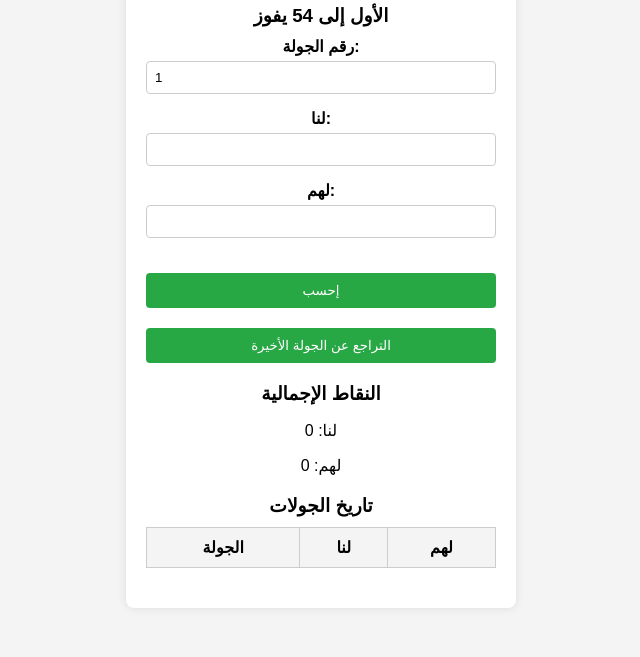
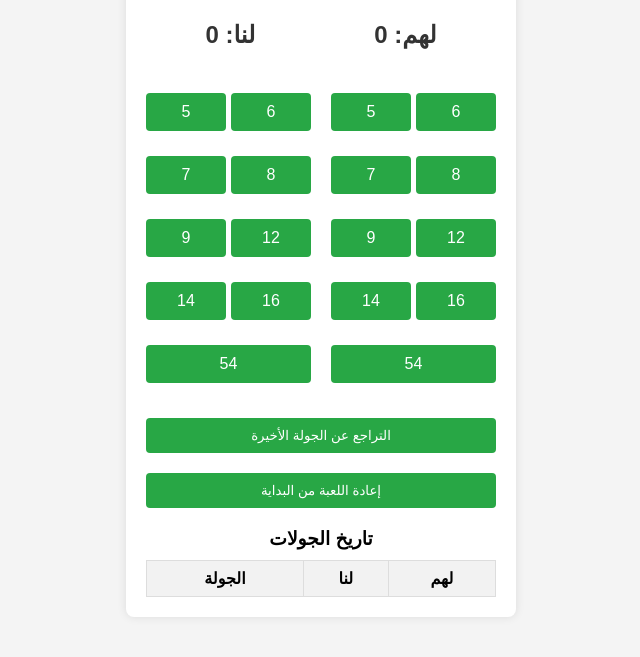
Before and after one commit to alzarooni817/court-piece-calculator, a plain HTML site: page index.html in a window 1280 px wide. Shown: the part 143-800 px from the top of the page, without its empty margins (319-959 px from the left). Drawn offline with Linux system fonts and the light colour scheme.

Commit message:
replacing textboxes
- removed textboxes and added buttons instead
- removed texts
- prevent reset on refresh

```diff
--- a/index.html
+++ b/index.html
@@ -8,27 +8,45 @@
 </head>
 <body>
     <div class="container">
-        <h1>حاسبة لعبة الكوت</h1>
-        <h3>الأول إلى 54 يفوز</h3>
-        <div class="round-input">
-            <label for="roundNumber">رقم الجولة:</label>
-            <input type="number" id="roundNumber" min="1" value="1" readonly>
+        <h1>سجل كوت بوسته</h1>
+        <div class="totals">
+            <div class="scores">
+                <p> لنا: <span id="teamATotal">0</span></p>
+                <p> لهم: <span id="teamBTotal">0</span></p>
+            </div>
         </div>
         <div class="round-input">
-            <label for="teamARound">   لنا:</label>
-            <input type="number" id="teamARound" min="0">
+            <div class="points-buttons-container">
+                <div class="team-container">
+                    <div id="points-buttons-teamA" class="points-buttons">
+                        <button onclick="setPointsAndAddRound(5, 'A')">5</button>
+                        <button onclick="setPointsAndAddRound(6, 'A')">6</button>
+                        <button onclick="setPointsAndAddRound(7, 'A')">7</button>
+                        <button onclick="setPointsAndAddRound(8, 'A')">8</button>
+                        <button onclick="setPointsAndAddRound(9, 'A')">9</button>
+                        <button onclick="setPointsAndAddRound(12, 'A')">12</button>
+                        <button onclick="setPointsAndAddRound(14, 'A')">14</button>
+                        <button onclick="setPointsAndAddRound(16, 'A')">16</button>
+                        <button onclick="setPointsAndAddRound(54, 'A')">54</button>
+                    </div>
+                </div>
+                <div class="team-container">
+                    <div id="points-buttons-teamB" class="points-buttons">
+                        <button onclick="setPointsAndAddRound(5, 'B')">5</button>
+                        <button onclick="setPointsAndAddRound(6, 'B')">6</button>
+                        <button onclick="setPointsAndAddRound(7, 'B')">7</button>
+                        <button onclick="setPointsAndAddRound(8, 'B')">8</button>
+                        <button onclick="setPointsAndAddRound(9, 'B')">9</button>
+                        <button onclick="setPointsAndAddRound(12, 'B')">12</button>
+                        <button onclick="setPointsAndAddRound(14, 'B')">14</button>
+                        <button onclick="setPointsAndAddRound(16, 'B')">16</button>
+                        <button onclick="setPointsAndAddRound(54, 'B')">54</button>
+                    </div>
+                </div>
+            </div>
         </div>
-        <div class="round-input">
-            <label for="teamBRound">   لهم:</label>
-            <input type="number" id="teamBRound" min="0">
-        </div>
-        <button onclick="addRound()">إحسب</button>
         <button onclick="undoLastRound()">التراجع عن الجولة الأخيرة</button>
-        <div class="totals">
-            <h3>النقاط الإجمالية</h3>
-            <p> لنا: <span id="teamATotal">0</span></p>
-            <p> لهم: <span id="teamBTotal">0</span></p>
-        </div>
+        <button onclick="resetGame()">إعادة اللعبة من البداية</button>
         <div class="round-history">
             <h3>تاريخ الجولات</h3>
             <table id="historyTable">
--- a/script.js
+++ b/script.js
@@ -2,15 +2,75 @@ let teamATotal = 0;
 let teamBTotal = 0;
 let roundNumber = 1;
 let roundHistory = [];
+let selectedPoints = 0;
 
-function addRound() {
-    // Get the scores for the current round
-    const teamARoundScore = parseInt(document.getElementById('teamARound').value) || 0;
-    const teamBRoundScore = parseInt(document.getElementById('teamBRound').value) || 0;
+// Load data from localStorage
+window.onload = function() {
+    const savedData = localStorage.getItem('roundHistory');
+    if (savedData) {
+        roundHistory = JSON.parse(savedData);
+        roundHistory.forEach(round => {
+            addRoundToTable(round.roundNumber, round.teamARoundScore, round.teamBRoundScore);
+        });
+        updateTotals();
+    }
+};
 
-    // Add the round scores to the totals
-    teamATotal += teamARoundScore;
-    teamBTotal += teamBRoundScore;
+function addRoundToTable(roundNumber, teamARoundScore, teamBRoundScore) {
+    const historyTable = document.getElementById('historyTable').getElementsByTagName('tbody')[0];
+    const newRow = historyTable.insertRow();
+    const roundCell = newRow.insertCell(0);
+    const teamACell = newRow.insertCell(1);
+    const teamBCell = newRow.insertCell(2);
+
+    roundCell.textContent = roundNumber;
+    teamACell.textContent = teamARoundScore;
+    teamBCell.textContent = teamBRoundScore;
+}
+
+function updateTotals() {
+    teamATotal = roundHistory.reduce((total, round) => total + round.teamARoundScore, 0);
+    teamBTotal = roundHistory.reduce((total, round) => total + round.teamBRoundScore, 0);
+
+    document.getElementById('teamATotal').textContent = teamATotal;
+    document.getElementById('teamBTotal').textContent = teamBTotal;
+    document.getElementById('roundNumber').value = roundHistory.length + 1;
+
+    checkWinner();
+}
+
+// Save data to localStorage
+function saveData() {
+    localStorage.setItem('roundHistory', JSON.stringify(roundHistory));
+}
+
+function setPointsAndAddRound(points, team) {
+    setPoints(points);
+    addRound(team);
+}
+
+function setPoints(points) {
+    selectedPoints = points;
+}
+
+function addRound(team) {
+    // Get the points for the current round
+    const points = selectedPoints;
+    if (points === 0) {
+        alert('Please select a point value.');
+        return;
+    }
+
+    let teamARoundScore = 0;
+    let teamBRoundScore = 0;
+
+    if (team === 'A') {
+        teamARoundScore = points;
+        teamATotal += points;
+    } else {
+        teamBRoundScore = points;
+        teamBTotal += points;
+    }
 
     // Update the total scores on the page
     document.getElementById('teamATotal').textContent = teamATotal;
@@ -29,14 +89,14 @@ function addRound() {
 
     // Store the round data in the history
     roundHistory.push({ roundNumber, teamARoundScore, teamBRoundScore });
+    saveData();
 
     // Increment the round number
     roundNumber++;
     document.getElementById('roundNumber').value = roundNumber;
 
-    // Clear the input fields for the next round
-    document.getElementById('teamARound').value = '';
-    document.getElementById('teamBRound').value = '';
+    // Reset the selected points
+    selectedPoints = 0;
 
     // Check if either team has reached or exceeded 54 points
     checkWinner();
@@ -64,6 +124,8 @@ function undoLastRound() {
     roundNumber--;
     document.getElementById('roundNumber').value = roundNumber;
 
+    saveData();
+
     // Check if either team has reached or exceeded 54 points
     checkWinner();
 }
@@ -83,3 +145,34 @@ function checkWinner() {
     // Display the result
     document.getElementById('result').innerHTML = resultText;
 }
+
+function resetGame() {
+    // Clear the round history
+    roundHistory = [];
+    saveData();
+
+    // Reset the totals
+    teamATotal = 0;
+    teamBTotal = 0;
+    document.getElementById('teamATotal').textContent = teamATotal;
+    document.getElementById('teamBTotal').textContent = teamBTotal;
+
+    // Clear the history table
+    const historyTable = document.getElementById('historyTable').getElementsByTagName('tbody')[0];
+    historyTable.innerHTML = '';
+
+    // Reset the round number
+    roundNumber = 1;
+    document.getElementById('roundNumber').value = roundNumber;
+
+    // Clear the input fields
+    document.getElementById('teamARound').value = '';
+    document.getElementById('teamBRound').value = '';
+
+    // Clear the result
+    document.getElementById('result').textContent = '';
+}
+
+function validateInput(input) {
+    input.value = input.value.replace(/[^0-9]/g, '');
+}
--- a/styles.css
+++ b/styles.css
@@ -36,6 +36,7 @@ label {
     display: block;
     margin-bottom: 5px;
     font-weight: bold;
+    width: 100%; /* Ensure the label takes the full width */
 }
 
 input {
@@ -63,6 +64,44 @@ button:hover {
 
 .totals {
     margin-top: 20px;
+    text-align: center;
+}
+
+.totals h3 {
+    margin-bottom: 10px;
+}
+
+.totals .scores {
+    display: flex;
+    justify-content: space-around;
+}
+
+.totals .scores p {
+    font-size: 24px; /* Increase font size */
+    font-weight: bold; /* Make the text bold */
+    color: #333; /* Darker color for better visibility */
+}
+
+.points-buttons-container {
+    display: flex;
+    justify-content: space-between;
+    gap: 20px; /* Add gap between Team A and Team B buttons */
+}
+
+.team-container {
+    width: 100%; /* Ensure the team container takes the full width */
+}
+
+.points-buttons {
+    display: flex;
+    flex-wrap: wrap;
+    gap: 5px;
+}
+
+.points-buttons button {
+    flex: 1 1 45%; /* Ensure two buttons per row */
+    padding: 10px;
+    font-size: 16px;
 }
 
 .round-history {
@@ -72,21 +111,15 @@ button:hover {
 table {
     width: 100%;
     border-collapse: collapse;
-    margin-top: 10px;
 }
 
 th, td {
-    padding: 10px;
-    border: 1px solid #ccc;
+    border: 1px solid #ddd;
+    padding: 8px;
     text-align: center;
 }
 
 th {
-    background-color: #f4f4f4;
-}
-
-#result {
-    margin-top: 20px;
-    font-size: 18px;
+    background-color: #f2f2f2;
     font-weight: bold;
 }
```
